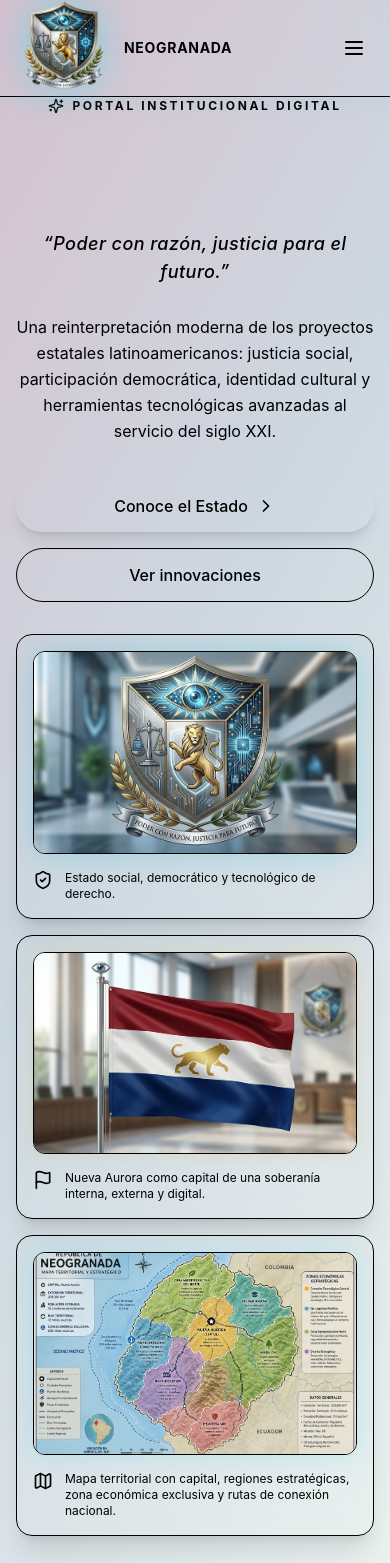
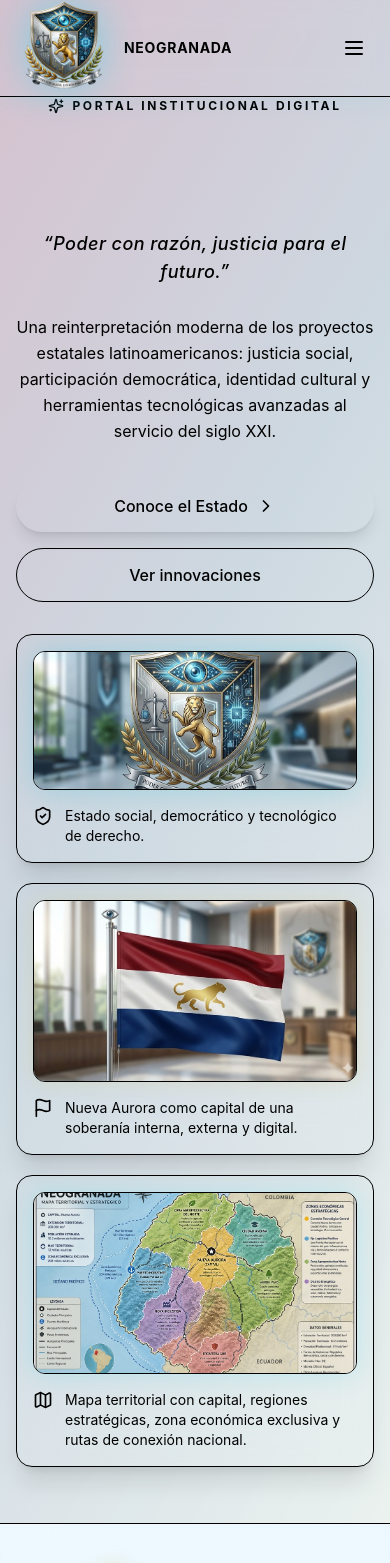
Before and after one commit to JUANESTEBANORTIZRENDON/Neogranada, a React (Vite) app: page /inicio in a window 390 px wide. Shown: the top 1563 px of the page. Built offline with nearby package versions, Linux system fonts and the light colour scheme.

Commit message:
Enlarge home media cards

```diff
--- a/src/app/routes/InicioView.tsx
+++ b/src/app/routes/InicioView.tsx
@@ -14,7 +14,7 @@ export default function InicioView() {
       <div className="absolute inset-0 bg-[linear-gradient(120deg,rgba(128,0,32,0.22),rgba(11,25,44,0.14)_45%,rgba(212,175,55,0.08))] pointer-events-none" />
 
       <div className="max-w-7xl mx-auto px-4 sm:px-6 lg:px-8 z-10 w-full">
-        <div className="grid grid-cols-1 lg:grid-cols-[0.82fr_1.18fr] gap-8 lg:gap-10 items-center">
+        <div className="grid grid-cols-1 lg:grid-cols-[0.78fr_1.22fr] gap-8 lg:gap-10 items-center">
           <div className="text-center lg:text-left">
             <div className="inline-flex items-center gap-2 text-accent text-xs sm:text-sm font-bold uppercase tracking-[0.22em] mb-5">
               <Sparkles className="w-4 h-4" aria-hidden="true" />
@@ -49,32 +49,32 @@ export default function InicioView() {
             </div>
           </div>
 
-          <div className="grid grid-cols-1 sm:grid-cols-3 gap-4 lg:gap-5">
-            <GlassCard hover className="p-4 sm:p-5 overflow-hidden">
-              <div className="aspect-[16/10] rounded-xl overflow-hidden border border-glass-border shadow-[0_0_30px_rgba(6,182,212,0.24)] bg-background/30">
+          <div className="grid grid-cols-1 md:grid-cols-2 gap-5 lg:gap-6">
+            <GlassCard hover className="p-4 sm:p-5 overflow-hidden md:col-span-2">
+              <div className="aspect-[21/9] rounded-xl overflow-hidden border border-glass-border shadow-[0_0_30px_rgba(6,182,212,0.24)] bg-background/30">
                 <img src={escudo} alt="Escudo de Neogranada" className="w-full h-full object-cover object-center" />
               </div>
-              <div className="mt-4 flex items-start gap-3 text-xs xl:text-sm text-foreground/70">
+              <div className="mt-4 flex items-start gap-3 text-sm text-foreground/70">
                 <ShieldCheck className="w-5 h-5 text-accent shrink-0" aria-hidden="true" />
                 <span>Estado social, democrático y tecnológico de derecho.</span>
               </div>
             </GlassCard>
 
             <GlassCard hover className="p-4 sm:p-5 overflow-hidden">
-              <div className="aspect-[16/10] rounded-xl overflow-hidden border border-glass-border shadow-[0_0_20px_rgba(212,175,55,0.18)] bg-background/30">
+              <div className="aspect-[16/9] rounded-xl overflow-hidden border border-glass-border shadow-[0_0_20px_rgba(212,175,55,0.18)] bg-background/30">
                 <img src={bandera} alt="Bandera de Neogranada" className="w-full h-full object-cover object-center" />
               </div>
-              <div className="mt-4 flex items-start gap-3 text-xs xl:text-sm text-foreground/70">
+              <div className="mt-4 flex items-start gap-3 text-sm text-foreground/70">
                 <Flag className="w-5 h-5 text-accent shrink-0" aria-hidden="true" />
                 <span>Nueva Aurora como capital de una soberanía interna, externa y digital.</span>
               </div>
             </GlassCard>
 
             <GlassCard hover className="p-4 sm:p-5 overflow-hidden">
-              <div className="aspect-[16/10] rounded-xl overflow-hidden border border-cyan-neon/35 shadow-[0_0_26px_rgba(34,211,238,0.2)] bg-background/30">
+              <div className="aspect-[16/9] rounded-xl overflow-hidden border border-cyan-neon/35 shadow-[0_0_26px_rgba(34,211,238,0.2)] bg-background/30">
                 <img src={mapa} alt="Mapa territorial estratégico de Neogranada" className="w-full h-full object-cover object-center" />
               </div>
-              <div className="mt-4 flex items-start gap-3 text-xs xl:text-sm text-foreground/70">
+              <div className="mt-4 flex items-start gap-3 text-sm text-foreground/70">
                 <Map className="w-5 h-5 text-cyan-neon shrink-0" aria-hidden="true" />
                 <span>Mapa territorial con capital, regiones estratégicas, zona económica exclusiva y rutas de conexión nacional.</span>
               </div>
```
